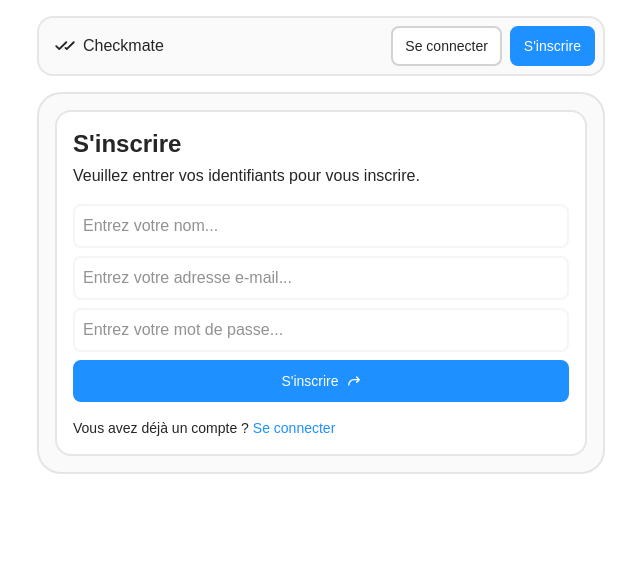
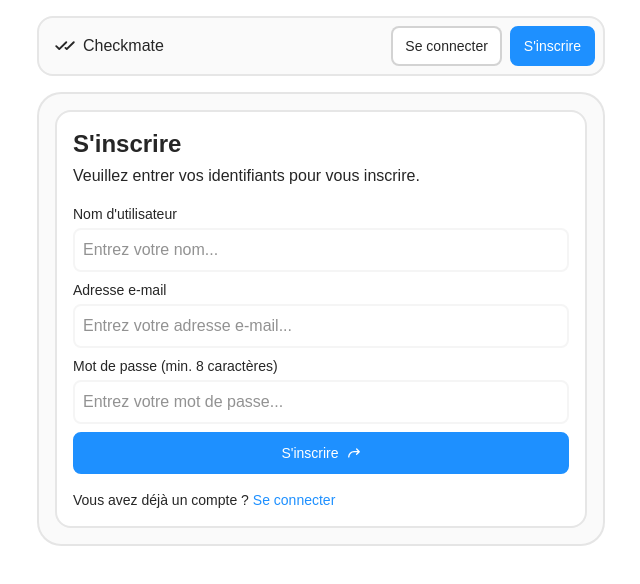
Before and after one commit to ColinEspinas/nest-vue-todo, a Vue app in the folder apps/web/: page /sign-up in a window 1280 px wide. Shown: the top 584 px of the page, without its empty margins (319-959 px from the left). Built offline with nearby package versions, Linux system fonts and the light colour scheme; no server answers.

Commit message:
feat: added form validation for auth

```diff
--- a/apps/web/src/components/app/forms/sign-in-form.vue
+++ b/apps/web/src/components/app/forms/sign-in-form.vue
@@ -1,6 +1,11 @@
 <script setup lang="ts">
 import { ref } from 'vue';
 import UiButton from '@/components/ui/ui-button.vue';
+import { useFormValidation } from '@/composables/use-form-validation';
+import { loginSchema } from '@/schemas';
+import UiInput from '@/components/ui/ui-input.vue';
+
+const { validate, getError } = useFormValidation(loginSchema);
 
 const email = ref('');
 const password = ref('');
@@ -10,10 +15,9 @@ const emit = defineEmits<{
 }>();
 
 const handleSubmit = () => {
-  emit('submit', {
-    email: email.value,
-    password: password.value,
-  });
+  const formData = { email: email.value, password: password.value };
+  if (!validate(formData)) return;
+  emit('submit', formData);
 };
 </script>
 
@@ -28,17 +32,21 @@ const handleSubmit = () => {
         <p>Veuillez entrer vos identifiants pour vous connecter.</p>
       </div>
       <form class="flex flex-col gap-2" @submit.prevent="handleSubmit">
-        <input
+        <UiInput
           v-model="email"
+          name="email"
           type="email"
+          label="Adresse e-mail"
           placeholder="Entrez votre adresse e-mail..."
-          class="transition-all bg-base-100 focus-within:border-base-300 border-2 border-base-200 bg-base-50 rounded-lg p-2 outline-none w-full flex flex-col items-end gap-2"
+          :error="getError('email')"
         />
-        <input
+        <UiInput
           v-model="password"
+          name="password"
           type="password"
+          label="Mot de passe"
           placeholder="Entrez votre mot de passe..."
-          class="transition-all bg-base-100 focus-within:border-base-300 border-2 border-base-200 bg-base-50 rounded-lg p-2 outline-none w-full flex flex-col items-end gap-2"
+          :error="getError('password')"
         />
         <UiButton
           after-icon="ph:arrow-bend-up-right-bold"
--- a/apps/web/src/components/app/forms/sign-up-form.vue
+++ b/apps/web/src/components/app/forms/sign-up-form.vue
@@ -1,6 +1,11 @@
 <script setup lang="ts">
 import { ref } from 'vue';
 import UiButton from '@/components/ui/ui-button.vue';
+import { useFormValidation } from '@/composables/use-form-validation';
+import { registerSchema } from '@/schemas';
+import UiInput from '@/components/ui/ui-input.vue';
+
+const { validate, getError } = useFormValidation(registerSchema);
 
 const name = ref('');
 const email = ref('');
@@ -11,11 +16,9 @@ const emit = defineEmits<{
 }>();
 
 const handleSubmit = () => {
-  emit('submit', {
-    name: name.value,
-    email: email.value,
-    password: password.value,
-  });
+  const formData = { name: name.value, email: email.value, password: password.value };
+  if (!validate(formData)) return;
+  emit('submit', formData);
 };
 </script>
 
@@ -30,23 +33,29 @@ const handleSubmit = () => {
       </div>
 
       <form class="flex flex-col gap-2" @submit.prevent="handleSubmit">
-        <input
+        <UiInput
           v-model="name"
+          name="name"
           type="text"
+          label="Nom d'utilisateur"
           placeholder="Entrez votre nom..."
-          class="transition-all bg-base-100 focus-within:border-base-300 border-2 border-base-200 bg-base-50 rounded-lg p-2 outline-none w-full flex flex-col items-end gap-2"
+          :error="getError('name')"
         />
-        <input
+        <UiInput
           v-model="email"
+          name="email"
           type="email"
+          label="Adresse e-mail"
           placeholder="Entrez votre adresse e-mail..."
-          class="transition-all bg-base-100 focus-within:border-base-300 border-2 border-base-200 bg-base-50 rounded-lg p-2 outline-none w-full flex flex-col items-end gap-2"
+          :error="getError('email')"
         />
-        <input
+        <UiInput
           v-model="password"
+          name="password"
           type="password"
+          label="Mot de passe (min. 8 caractères)"
           placeholder="Entrez votre mot de passe..."
-          class="transition-all bg-base-100 focus-within:border-base-300 border-2 border-base-200 bg-base-50 rounded-lg p-2 outline-none w-full flex flex-col items-end gap-2"
+          :error="getError('password')"
         />
         <UiButton
           after-icon="ph:arrow-bend-up-right-bold"
--- /dev/null
+++ b/apps/web/src/components/ui/ui-input.vue
@@ -0,0 +1,42 @@
+<script setup lang="ts">
+import { defineProps, defineModel, useId } from 'vue';
+
+const value = defineModel<string>();
+
+withDefaults(
+  defineProps<{
+    name: string;
+    type?: string;
+    label?: string;
+    placeholder?: string;
+    error?: string;
+    id?: string;
+    required?: boolean;
+    autocomplete?: string;
+    disabled?: boolean;
+  }>(),
+  {
+    disabled: false,
+    id: () => useId(),
+    type: 'text',
+  },
+);
+</script>
+
+<template>
+  <div class="flex flex-col gap-1 w-full">
+    <label v-if="label" :for="id" class="text-sm">{{ label }}</label>
+    <input
+      :name
+      :id
+      :type
+      :placeholder
+      v-model="value"
+      :required
+      :autocomplete
+      :disabled
+      class="transition-all bg-base-100 focus-within:border-base-300 border-2 border-base-200 bg-base-50 rounded-lg p-2 outline-none w-full flex flex-col items-end gap-2"
+    />
+    <span v-if="error" class="text-error text-xs">{{ error }}</span>
+  </div>
+</template>
--- a/apps/web/src/stores/auth.ts
+++ b/apps/web/src/stores/auth.ts
@@ -21,7 +21,9 @@ export const useAuthStore = defineStore('auth', () => {
     const { data, error } = await api.login(email, password);
 
     if (error.value) {
-      throw new Error(error.value.message || 'Sign in failed');
+      if (error.value === 'Unauthorized') {
+        throw new Error('Email ou mot de passe invalide.');
+      }
     }
 
     token.value = data.value?.token || null;
@@ -33,7 +35,9 @@ export const useAuthStore = defineStore('auth', () => {
     const { data, error } = await api.register(newUser);
 
     if (error.value) {
-      throw new Error(error.value.message || 'Sign up failed');
+      if (error.value === 'Conflict') {
+        throw new Error('Un utilisateur avec cet e-mail existe déjà.');
+      }
     }
 
     token.value = data.value?.token || null;
--- a/apps/web/src/views/auth/sign-in-view.vue
+++ b/apps/web/src/views/auth/sign-in-view.vue
@@ -2,16 +2,26 @@
 import { useAuthStore } from '@/stores/auth';
 import { useRouter } from 'vue-router';
 import SignInForm from '@/components/app/forms/sign-in-form.vue';
+import { ref } from 'vue';
+import ErrorMessage from '@/components/app/error-message.vue';
 
 const authStore = useAuthStore();
 const router = useRouter();
 
+const error = ref<string | null>(null);
+
 const login = async ({ email, password }: { email: string; password: string }) => {
-  await authStore.login(email, password);
+  try {
+    await authStore.login(email, password);
+  } catch (authenticationError) {
+    error.value = (authenticationError as Error).message;
+    return;
+  }
   router.push({ name: 'tasks' });
 };
 </script>
 
 <template>
   <SignInForm @submit="login" />
+  <ErrorMessage v-if="error" :error="error" />
 </template>
--- a/apps/web/src/views/auth/sign-up-view.vue
+++ b/apps/web/src/views/auth/sign-up-view.vue
@@ -2,9 +2,13 @@
 import { useAuthStore } from '@/stores/auth';
 import { useRouter } from 'vue-router';
 import SignUpForm from '@/components/app/forms/sign-up-form.vue';
+import ErrorMessage from '@/components/app/error-message.vue';
+import { ref } from 'vue';
 
 const authStore = useAuthStore();
 const router = useRouter();
+
+const error = ref<string | null>(null);
 
 const register = async ({
   name,
@@ -15,16 +19,24 @@ const register = async ({
   email: string;
   password: string;
 }) => {
+  try {
     await authStore.register({
       name,
       email,
       password,
     });
+  } catch (authenticationError) {
+    error.value = (authenticationError as Error).message;
+    return;
+  }
   await authStore.login(email, password);
   router.push({ name: 'tasks' });
 };
 </script>
 
 <template>
+  <div>
     <SignUpForm @submit="register" />
+    <ErrorMessage v-if="error" :error="error" />
+  </div>
 </template>
```
Lines whose indentation alone changed are shown as unchanged.
